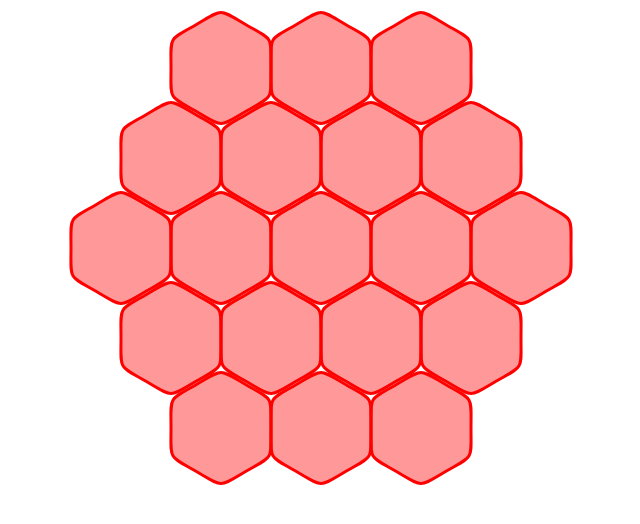
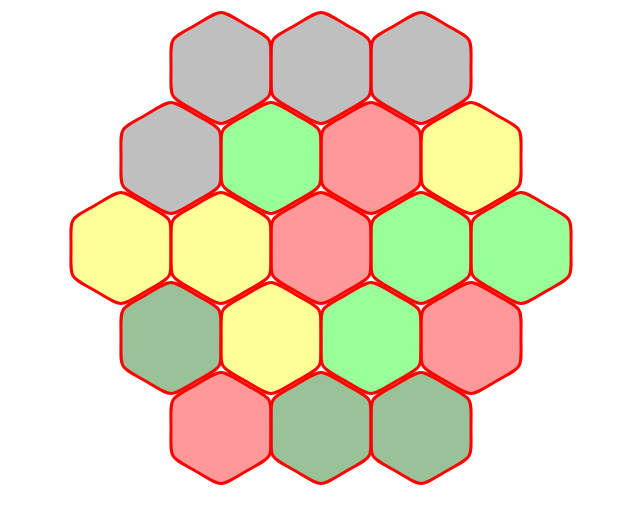
Before and after one commit to garcia42/catan, a plain HTML site: page catan.html in a window 1280 px wide. Shown: the whole page, without its empty margins (491-1131 px from the left). Drawn offline with nearby package versions, Linux system fonts and the light colour scheme.

Commit message:
Added color and limit to colors.

```diff
--- a/catan.html
+++ b/catan.html
@@ -3,6 +3,7 @@
 <script src="http://d3js.org/d3.v3.min.js" charset="utf-8"></script>
 <script src="http://www.mattpalmerlee.com/resources/ht/js/HexagonTools.js" charset="utf-8"></script>
 <script src="http://www.mattpalmerlee.com/resources/ht/js/HexCalcs.js"></script>
+<script src="catanjs.js" type="text/javascript"></script>
 <body>
     <canvas id="hexCanvas"></canvas>
     <!-- JAVASCRIPT -->
--- a/catanjs.js
+++ b/catanjs.js
@@ -27,11 +27,21 @@ var svgContainer =
       .attr("width", 900)
       .attr("height", 900);
 
+//red, yellow, light-green, green, grey, tan
+var colors = ["rgba(255,0,0,0.4)", "rgba(255,255,0,0.4)", "rgba(0,255,0,0.4)", "rgba(0,102,0,0.4)", "rgba(96,96,96,0.4)", "rgba(255,255,204,0.4)"];
+
+var colorCount = [0, 0, 0, 0, 0];
+
+var numberCount = [0, 0, 1, 2, 4, 5, 6, 7, 8, 9, 10, 2, 1] // i.e  -    The numbers 0 - 12, in their total numbers on the board
+
 while (rowsLeft > 0) {
     var tmphexRem = hexagonsRemaining;
     var tmpX = xp;
     while (hexagonsRemaining > 0) {
-        xp += 100
+        xp += 100;
+
+        var randomNumber = getRandomColorNumber()
+        //var randomNumber = Math.floor(Math.random()*5);
 
         hexagonData = [
           { "x": radius+xp,   "y": yp},
@@ -48,12 +58,12 @@ while (rowsLeft > 0) {
                         .attr("stroke", "red")
                         .attr("stroke-line","20,5")
                         .attr("stroke-width", 3)
-                        .attr("fill", "rgba(255,0,0,0.4)");
+                        .attr("fill", colors[randomNumber]);
         hexagonsRemaining--;
     }
     hexagonsRemaining = tmphexRem + 1;
     xp = tmpX;
-    yp += 90
+    yp += 90;
     rowsLeft--;
     if (rowsLeft == 4) {
         xp -= 50
@@ -66,68 +76,21 @@ while (rowsLeft > 0) {
         xp += 50
         hexagonsRemaining = 3
     }
+}
+
+//Do not currently have support for adjacent squares not being of same type.
+function getRandomColorNumber() {
+    //var colorCount = [0, 0, 0, 0, 0];
+    var randomNumber = Math.floor(Math.random()*5);
+    if (colorCount[randomNumber] > 3) {
+        return getRandomColorNumber();
+    } else {
+        colorCount[randomNumber] += 1;
+        return randomNumber;
+    }
+}
+
+function getRandomTileNumber() {
+    var randomNumber = Math.floor(Math.random()*5);
 
 }
-
-
-//--------------------------------------------------------------------------------------------------------------------------------
-
-// var h1 = (Math.sqrt(3)/2),
-//     radius = 100,
-//     xp = 350,
-//     yp = 250,
-//     hexagonData1 = [
-//       { "x": radius+xp,   "y": yp},
-//       { "x": radius/2+xp,  "y": radius*h+yp},
-//       { "x": -radius/2+xp,  "y": radius*h+yp},
-//       { "x": -radius+xp,  "y": yp},
-//       { "x": -radius/2+xp,  "y": -radius*h+yp},
-//       { "x": radius/2+xp, "y": -radius*h+yp}
-//     ];
-
-// var enterElements =
-//     svgContainer.append("path")
-//                 .attr("d", drawHexagon(hexagonData1))
-//                 .attr("stroke", "red")
-//                 .attr("stroke-line","20,5")
-//                 .attr("stroke-width", 3)
-//                 .attr("fill", "rgba(255,0,0,0.4)");
-
-//--------------------------------------------------------------------------------------------------------------------------------
-
-// while (hexagonsRemaining > 0) {
-//  var color = getColor();
-//  var msgContainer = document.createElement('div');
-//      msgContainer.style.position = "absolute";
-//  msgContainer.style.top = fromTop;
-//  msgContainer.style.left = left;
-//  msgContainer.id = 'hex1';             // No setAttribute required
-//  msgContainer.className = 'hexagon-wrapper' // No setAttribute required, note it's "className" to avoid conflict with JavaScript reserved word
-//  document.body.appendChild(msgContainer);
-
-//  var hexagon = document.createElement('div');
-//  hexagon.id= color;
-//  hexagon.className = 'hexagon'
-//  msgContainer.appendChild(hexagon);
-//  hexagonsRemaining -= 1;
-//  fromTop += 50;
-//  left = left + 50;
-// }
-
-// function getColor() {
-//  var colors = ['color1', 'color2', 'color3', 'color4', 'color5'];
-//  var determinant = Math.random();
-//  var colorIndex = 0;
-//  if (determinant < .2) {
-//      colorIndex = 0;
-//  } else if (determinant <.4) {
-//      colorIndex = 1;
-//  } else if (determinant < .6) {
-//      colorIndex = 2;
-//  } else if (determinant < .8) {
-//      colorIndex = 3;
-//  } else {
-//      colorIndex = 4;
-//  }
-//  return colors[colorIndex];
-// }
```
